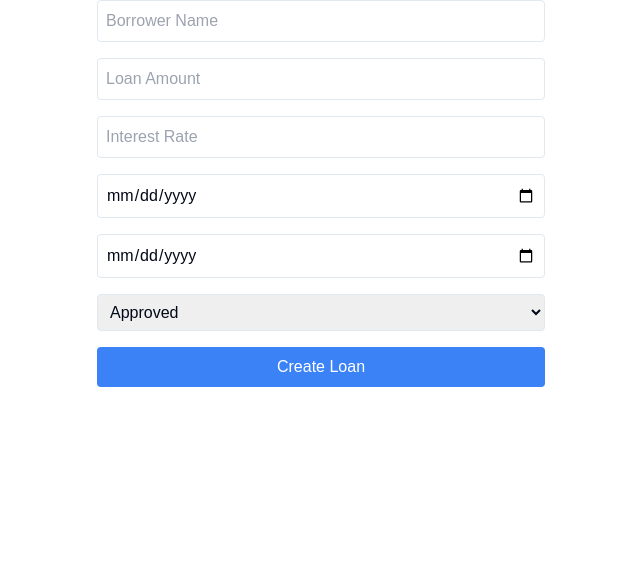
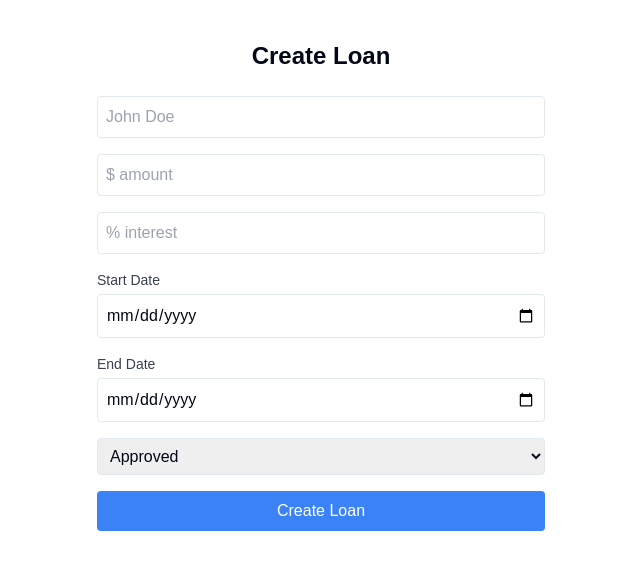
Before and after one commit to aahmad94/loanly, a Next.js app: page /loans/create in a window 1280 px wide. Shown: the top 570 px of the page, without its empty margins (319-959 px from the left). Built offline with nearby package versions, Linux system fonts and the light colour scheme.

Commit message:
implement + button on loans page and add labels for date fields on create form

```diff
--- a/pages/loans/create.tsx
+++ b/pages/loans/create.tsx
@@ -51,11 +51,13 @@ const CreateLoanForm = () => {
   };
 
   return (
-    <form onSubmit={handleSubmit(onSubmit)} className="space-y-4 max-w-md mx-auto">
+    <div className="my-10 max-w-md mx-auto">
+      <h1 className="text-2xl font-bold mb-6 text-center">Create Loan</h1>
+      <form onSubmit={handleSubmit(onSubmit)} className="space-y-4">
         <div>
           <input
             {...register("borrowerName")}
-          placeholder="Borrower Name"
+            placeholder="John Doe"
             className="w-full p-2 border rounded"
           />
           {errors.borrowerName && <p className="text-red-500">{errors.borrowerName.message}</p>}
@@ -65,7 +67,7 @@ const CreateLoanForm = () => {
           <input
             {...register("loanAmount", { valueAsNumber: true })}
             type="number"
-          placeholder="Loan Amount"
+            placeholder="$ amount"
             className="w-full p-2 border rounded"
           />
           {errors.loanAmount && <p className="text-red-500">{errors.loanAmount.message}</p>}
@@ -76,14 +78,18 @@ const CreateLoanForm = () => {
             {...register("interestRate", { valueAsNumber: true })}
             type="number"
             step="0.01"
-          placeholder="Interest Rate"
+            placeholder="% interest"
             className="w-full p-2 border rounded"
           />
           {errors.interestRate && <p className="text-red-500">{errors.interestRate.message}</p>}
         </div>
 
         <div>
+          <label htmlFor="startDate" className="block text-sm font-medium text-gray-700 mb-1">
+            Start Date
+          </label>
           <input
+            id="startDate"
             {...register("startDate")}
             type="date"
             className="w-full p-2 border rounded"
@@ -92,7 +98,11 @@ const CreateLoanForm = () => {
         </div>
 
         <div>
+          <label htmlFor="endDate" className="block text-sm font-medium text-gray-700 mb-1">
+            End Date
+          </label>
           <input
+            id="endDate"
             {...register("endDate")}
             type="date"
             className="w-full p-2 border rounded"
@@ -113,6 +123,7 @@ const CreateLoanForm = () => {
           Create Loan
         </button>
       </form>
+    </div>
   );
 };
 
--- a/pages/loans/index.tsx
+++ b/pages/loans/index.tsx
@@ -1,5 +1,6 @@
 import { GetServerSideProps } from 'next';
 import { PrismaClient, Loan } from '@prisma/client';
+import Link from 'next/link';
 import {
   Table,
   TableBody,
@@ -43,8 +44,13 @@ export const getServerSideProps: GetServerSideProps = async () => {
 
 const LoanList = ({ loans }: LoanListProps) => {
   return (
-    <div className="container mx-auto py-10">
-      <h1 className="text-2xl font-bold mb-5">Loan List</h1>
+    <div className="container mx-auto my-10">
+      <div className="flex justify-between items-center mb-5">
+        <h1 className="text-2xl font-bold">Loan List</h1>
+        <Link href="/loans/create" className="bg-blue-500 text-white rounded-full w-8 h-8 flex items-center justify-center hover:bg-blue-600 transition-colors">
+          <span className="text-xl">+</span>
+        </Link>
+      </div>
       <Table>
         <TableCaption>A list of all loans</TableCaption>
         <TableHeader>
```
Also changed, not shown: 1 other file (tests, documents, lock files or other folders). Lines whose indentation alone changed are shown as unchanged.
